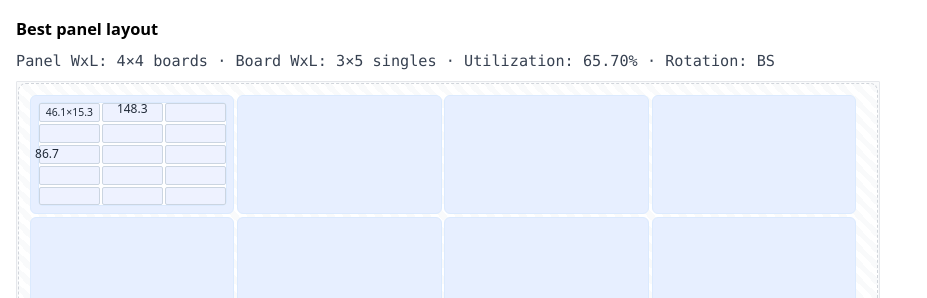
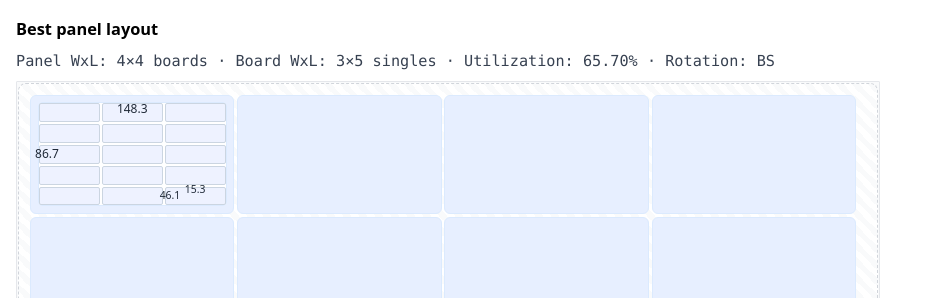
Before and after one commit to s006112/kn, a Flask app: page / in a window 1280 px wide. Shown: the part 840-1138 px from the top of the page, without its empty margins (0-927 px from the left). Run offline with Flask 3, Linux system fonts and the light colour scheme.

Commit message:
relayout

```diff
--- a/quote/templates/partials/panel_layout.html
+++ b/quote/templates/partials/panel_layout.html
@@ -50,12 +50,13 @@
                 <div class="panel-visual-singles-grid" style="grid-template-rows: repeat({{ singles_cols }}, 1fr); grid-template-columns: repeat({{ singles_rows }}, 1fr); position: absolute; inset: {{ "%.4f"|format(singles_pad_tb_pct) }}% {{ "%.4f"|format(singles_pad_lr_pct) }}% {{ "%.4f"|format(singles_pad_tb_pct) }}% {{ "%.4f"|format(singles_pad_lr_pct) }}%;">
                   {% for sr in range(singles_rows) %}
                     {% for sc in range(singles_cols) %}
-                      {% set is_first_single = (sr == 0 and sc == 0) %}
-                      <div class="panel-visual-single" aria-hidden="true"{% if is_first_single %} style="position: relative; display: flex; align-items: center; justify-content: center; font-size: 0.65rem; color: #1f2937;"{% endif %}>
+                      {% set is_first_single = (sr == (singles_rows - 1) and sc == (singles_cols - 1)) %}
+                      <div class="panel-visual-single" aria-hidden="true"{% if is_first_single %} style="position: relative; font-size: 0.65rem; color: #1f2937;"{% endif %}>
                         {% if is_first_single %}
                           {% set single_w_val = best_row.single_pcb_width_max if best_row.single_pcb_width_max is defined else (panelizer_values.single_pcb_width_max if panelizer_values is defined and panelizer_values.single_pcb_width_max is defined else 0) %}
                           {% set single_l_val = best_row.single_pcb_length_max if best_row.single_pcb_length_max is defined else (panelizer_values.single_pcb_length_max if panelizer_values is defined and panelizer_values.single_pcb_length_max is defined else 0) %}
-                          {{ "%.1f×%.1f"|format(single_w_val, single_l_val) }}
+                          <div style="position: absolute; top: -6px; left: 50%; transform: translateX(-50%); pointer-events: none;">{{ "%.1f"|format(single_l_val) }}</div>
+                          <div style="position: absolute; top: 50%; left: -6px; transform: translateY(-50%); pointer-events: none;">{{ "%.1f"|format(single_w_val) }}</div>
                         {% endif %}
                       </div>
                     {% endfor %}
@@ -76,12 +77,13 @@
                     <div class="panel-visual-singles-grid" style="grid-template-rows: repeat({{ singles_cols }}, 1fr); grid-template-columns: repeat({{ singles_rows }}, 1fr); position: absolute; inset: {{ "%.4f"|format(singles_pad_tb_pct) }}% {{ "%.4f"|format(singles_pad_lr_pct) }}% {{ "%.4f"|format(singles_pad_tb_pct) }}% {{ "%.4f"|format(singles_pad_lr_pct) }}%;">
                       {% for sr in range(singles_rows) %}
                         {% for sc in range(singles_cols) %}
-                          {% set is_first_single = (sr == 0 and sc == 0) %}
-                          <div class="panel-visual-single" aria-hidden="true"{% if is_first_single %} style="position: relative; display: flex; align-items: center; justify-content: center; font-size: 0.65rem; color: #1f2937;"{% endif %}>
+                          {% set is_first_single = (sr == (singles_rows - 1) and sc == (singles_cols - 1)) %}
+                          <div class="panel-visual-single" aria-hidden="true"{% if is_first_single %} style="position: relative; font-size: 0.65rem; color: #1f2937;"{% endif %}>
                             {% if is_first_single %}
                               {% set single_w_val = best_row.single_pcb_width_max if best_row.single_pcb_width_max is defined else (panelizer_values.single_pcb_width_max if panelizer_values is defined and panelizer_values.single_pcb_width_max is defined else 0) %}
                               {% set single_l_val = best_row.single_pcb_length_max if best_row.single_pcb_length_max is defined else (panelizer_values.single_pcb_length_max if panelizer_values is defined and panelizer_values.single_pcb_length_max is defined else 0) %}
-                              {{ "%.1f×%.1f"|format(single_w_val, single_l_val) }}
+                              <div style="position: absolute; top: -6px; left: 50%; transform: translateX(-50%); pointer-events: none;">{{ "%.1f"|format(single_l_val) }}</div>
+                              <div style="position: absolute; top: 50%; left: -6px; transform: translateY(-50%); pointer-events: none;">{{ "%.1f"|format(single_w_val) }}</div>
                             {% endif %}
                           </div>
                         {% endfor %}
```
